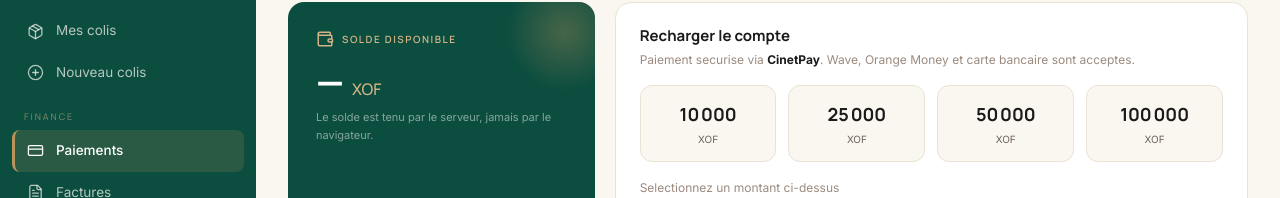
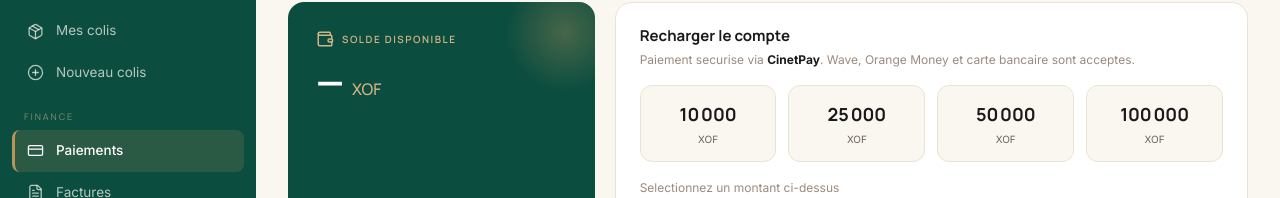
Before and after one commit to RQPX/Seni-Corp, a Next.js app: page /dashboard/paiements in a window 1280 px wide. Shown: the part 164-362 px from the top of the page. Built offline with nearby package versions, Linux system fonts and the light colour scheme; no server answers.

Commit message:
fix: retirer la note technique de la carte du solde
"Le solde est tenu par le serveur, jamais par le navigateur" etait une
justification d'implementation, pas une information utile au client.

```diff
--- a/src/app/dashboard/paiements/page.tsx
+++ b/src/app/dashboard/paiements/page.tsx
@@ -106,9 +106,6 @@
             {profil ? profil.soldeCompte.toLocaleString("fr") : "—"}
             <span style={{ fontSize: "16px", fontWeight: 500, color: C.bronzeLight, marginLeft: "8px" }}>XOF</span>
           </div>
-          <p style={{ fontSize: "11px", color: "rgba(255,255,255,0.5)", marginTop: "8px" }}>
-            Le solde est tenu par le serveur, jamais par le navigateur.
-          </p>
         </div>
 
         {/* Bloc recharge */}
```
